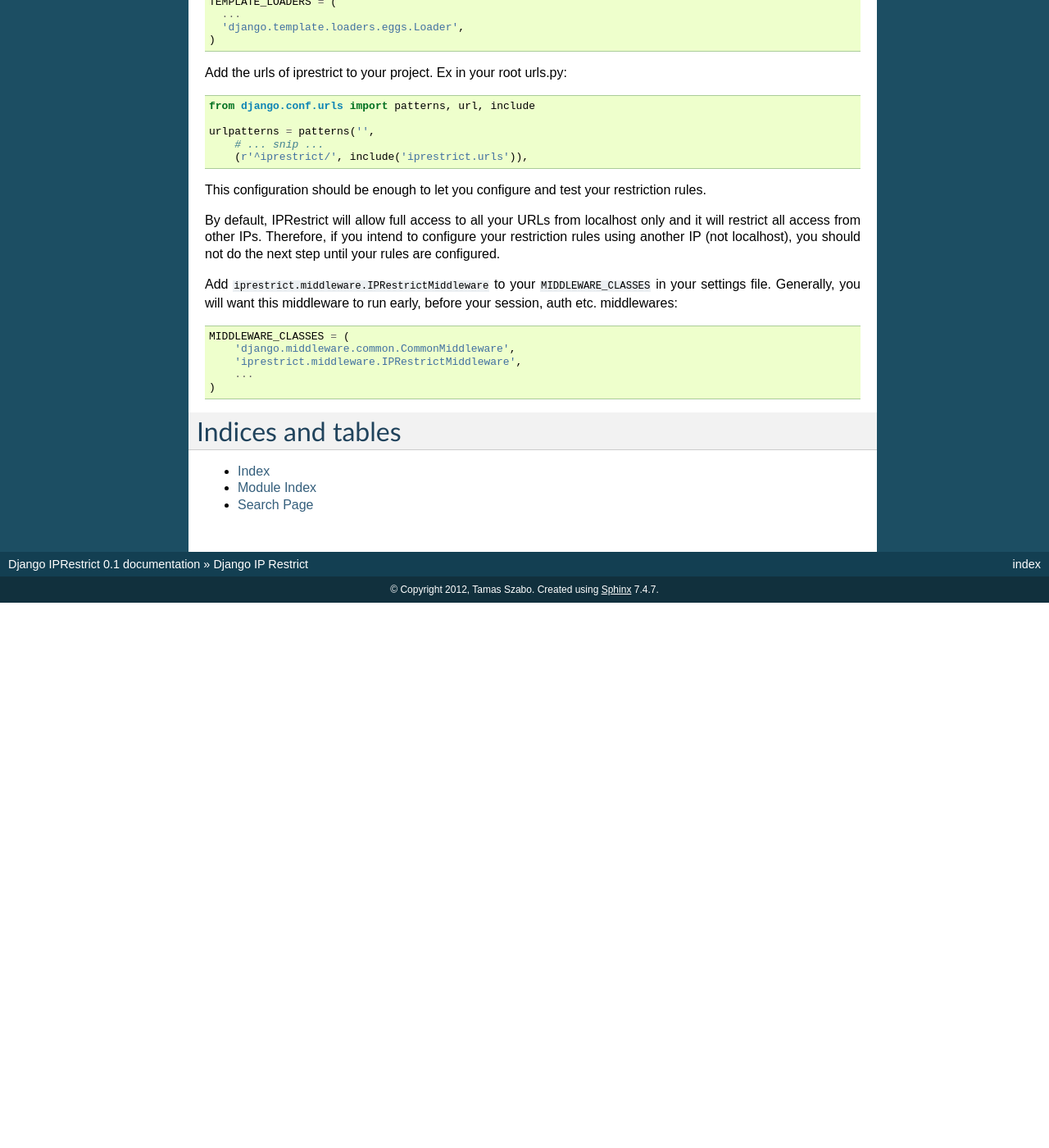
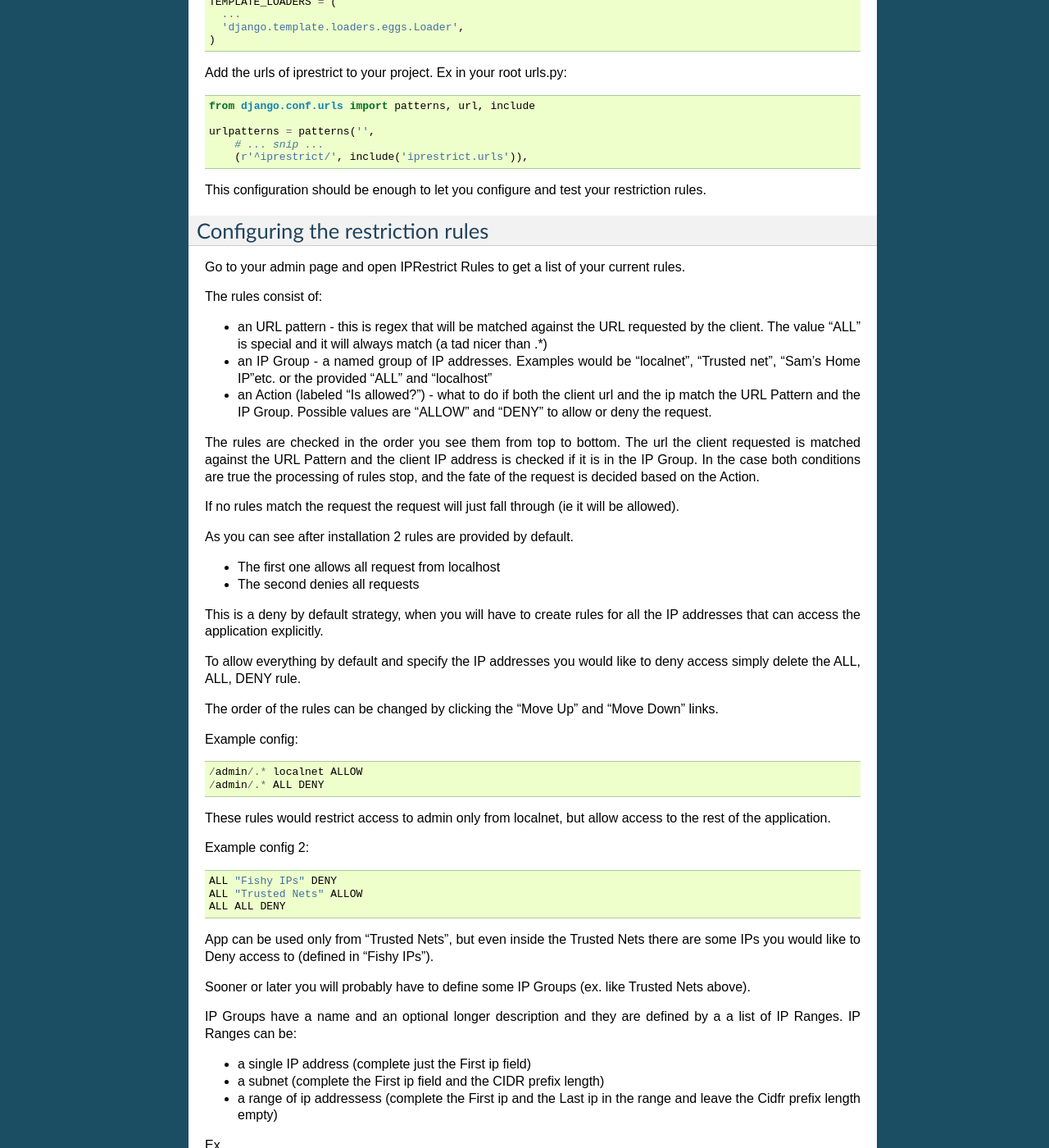
Before and after one commit to muccg/django-iprestrict, a Sphinx documentation site: the page built from docs/index.rst, in a window 1280 px wide and 1400 px high, scrolled down 1300 px. Shown: the whole window at 82% size. Built offline with Sphinx 7.4.7, drawn with Linux system fonts in a browser that asks for light colours; before the commit the page ends 2035 px from its top, so only the background shows below that; some of the changed text lies outside the part shown.

Commit message:
Updated docs with configuring rule information.

```diff
--- a/docs/index.rst
+++ b/docs/index.rst
@@ -81,7 +81,77 @@ Add the urls of iprestrict to your project. Ex in your root urls.py::
 
 This configuration should be enough to let you configure and test your restriction rules.
 
-By default, IPRestrict will allow full access to all your URLs from localhost only and it will restrict all access from other IPs. Therefore, if you intend to configure your restriction rules using another IP (not localhost), you should not do the next step until your rules are configured.
+Configuring the restriction rules
+---------------------------------
+
+Go to your admin page and open IPRestrict Rules to get a list of your current rules.
+
+The rules consist of:
+
+* an URL pattern - this is regex that will be matched against the URL requested by the client. The value "ALL" is special and it will always match (a tad nicer than .*)
+* an IP Group - a named group of IP addresses. Examples would be "localnet", "Trusted net", "Sam's Home IP"etc. or the provided "ALL" and "localhost"
+* an Action (labeled "Is allowed?") - what to do if both the client url and the ip match the URL Pattern and the IP Group. Possible values are "ALLOW" and "DENY" to allow or deny the request.
+
+The rules are checked in the order you see them from top to bottom. The url the client requested is matched against the URL Pattern and the client IP address is checked if it is in the IP Group. In the case both conditions are true the processing of rules stop, and the fate of the request is decided based on the Action.
+
+If no rules match the request the request will just fall through (ie it will be allowed).
+
+As you can see after installation 2 rules are provided by default.
+
+* The first one allows all request from localhost
+* The second denies all requests
+
+This is a deny by default strategy, when you will have to create rules for all the IP addresses that can access the application explicitly.
+
+To allow everything by default and specify the IP addresses you would like to deny access simply delete the ALL, ALL, DENY rule.
+
+The order of the rules can be changed by clicking the "Move Up" and "Move Down" links.
+
+Example config::
+
+  /admin/.* localnet ALLOW
+  /admin/.* ALL DENY
+
+These rules would restrict access to admin only from localnet, but allow access to the rest of the application.
+
+Example config 2::
+
+  ALL "Fishy IPs" DENY
+  ALL "Trusted Nets" ALLOW
+  ALL ALL DENY
+
+App can be used only from "Trusted Nets", but even inside the Trusted Nets there are some IPs you would like to Deny access to (defined in "Fishy IPs").
+
+Sooner or later you will probably have to define some IP Groups (ex. like Trusted Nets above).
+
+IP Groups have a name and an optional longer description and they are defined by a a list of IP Ranges.
+IP Ranges can be:
+
+* a single IP address (complete just the First ip field)
+* a subnet (complete the First ip field and the CIDR prefix length)
+* a range of ip addressess (complete the First ip and the Last ip in the range and leave the Cidfr prefix length empty)
+
+Ex.
+
++-------------------------------------+-------------+--------------------+--------------+
+| Value                               | First ip    | Cidr prefix length | Last ip      |
++=====================================+=============+====================+==============+
+| single ip 192.168.1.1               | 192.168.1.1 |                    |              |
++-------------------------------------+-------------+--------------------+--------------+
+| subnet 192.168.1.1/24               + 192.168.1.1 | 24                 |              |
++-------------------------------------+-------------+--------------------+--------------+
+| ip range 192.168.1.1 - 192.168.1.10 | 192.168.1.1 |                    | 192.168.1.10 |
++-------------------------------------+-------------+--------------------+--------------+
+
+Testing the rules
+-----------------
+
+When you are happy with the rules you set up, you might want to test them.
+
+Go to YOUR_URL/iprestrict/ page. You can use the page to enter any URL and IP Address and Test them against the rules in your database.
+
+Enabling the middleware
+-----------------------
 
 Add ``iprestrict.middleware.IPRestrictMiddleware`` to your ``MIDDLEWARE_CLASSES`` in your settings file. Generally, you will want this middleware to run early, before your session, auth etc. middlewares::
 
@@ -90,6 +160,8 @@ Add ``iprestrict.middleware.IPRestrictMiddleware`` to your ``MIDDLEWARE_CLASSES`
       'iprestrict.middleware.IPRestrictMiddleware',
       ...
   )
+
+Your Django project is now restrictred based on the rules defined.
 
 
 .. toctree::
```
